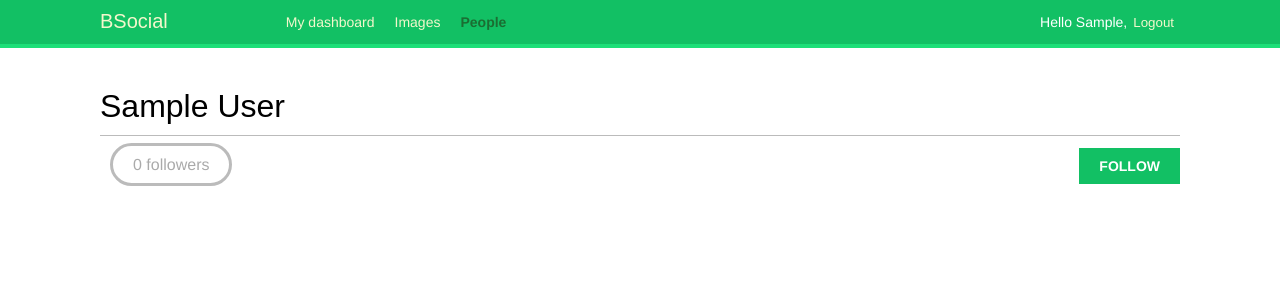
After one commit to alvyynm/bugsocial, a Django app: a page that uses bugsocial/templates/base.html in a window 1280 px wide. The commit adds this page. Shown: the top 300 px of the page. Run offline with Django 5.2, Linux system fonts and the light colour scheme; the visitor is signed in with stand-in values (Sample User, id 1); data comes from the database, SQL or seed files in the repository; data that the repository does not hold is empty; some libraries are stand-ins or nearby versions; some web fonts are replaced.

Commit message:
add templates

```diff
--- a/bugsocial/templates/base.html
+++ b/bugsocial/templates/base.html
@@ -3,9 +3,7 @@
 <html>
   <head>
     <title>
-      {% block title %}
-
-      {% endblock %}
+      {% block title %}{% endblock %}
     </title>
     <link href="{% static 'css/base.css' %}" rel="stylesheet" />
   </head>
@@ -21,7 +19,7 @@
             <a href="{% url 'bookmarker:list' %}">Images</a>
           </li>
           <li {% if section == "people" %}class="selected"{% endif %}>
-          <a href="#">People</a>
+            <a href="{% url 'user_list' %}">People</a>
           </li>
         </ul>
       {% endif %}
@@ -40,16 +38,14 @@
     {% if messages %}
       <ul class="messages">
         {% for message in messages %}
-      <li class="{{message.tags}}">
-        {{message|safe}} <a href="#" class="close">X</a>
+          <li class="{{ message.tags }}">
+            {{ message|safe }} <a href="#" class="close">X</a>
           </li>
         {% endfor %}
       </ul>
-    {%endif%}
+    {% endif %}
     <div id="content">
-      {% block content %}
-
-      {% endblock %}
+      {% block content %}{% endblock %}
     </div>
     <script src="//cdn.jsdelivr.net/npm/js-cookie@3.0.5/dist/js.cookie.min.js"></script>
     <script>
--- /dev/null
+++ b/bugsocial/templates/bugsocial/user/detail.html
@@ -0,0 +1,28 @@
+{% extends "base.html" %}
+{% load thumbnail %}
+{% block title %}{{ user.get_full_name }}{% endblock %}
+{% block content %}
+    <h1>{{ user.get_full_name }}</h1>
+    <div class="profile-info">
+        <img src="{% thumbnail user.profile.photo 180x180 %}" class="user-detail">
+    </div>
+    {% with total_followers=user.followers.count %}
+        <span class="count">
+            <span class="total">{{ total_followers }}</span>
+            follower{{ total_followers|pluralize }}
+        </span>
+        <a href="#"
+           data-id="{{ user.id }}"
+           data-action="{% if request.user in user.followers.all %}un{% endif %}follow"
+           class="follow button">
+            {% if request.user not in user.followers.all %}
+                Follow
+            {% else %}
+                Unfollow
+            {% endif %}
+        </a>
+        <div id="image-list" class="image-container">
+            {% include "bookmarker/image/list_images.html" with images=user.images_created.all %}
+        </div>
+    {% endwith %}
+{% endblock %}
```
Also changed, not shown: bugsocial/templates/bugsocial/user/list.html (added, +18 -0 lines). Lines whose indentation alone changed are shown as unchanged.
